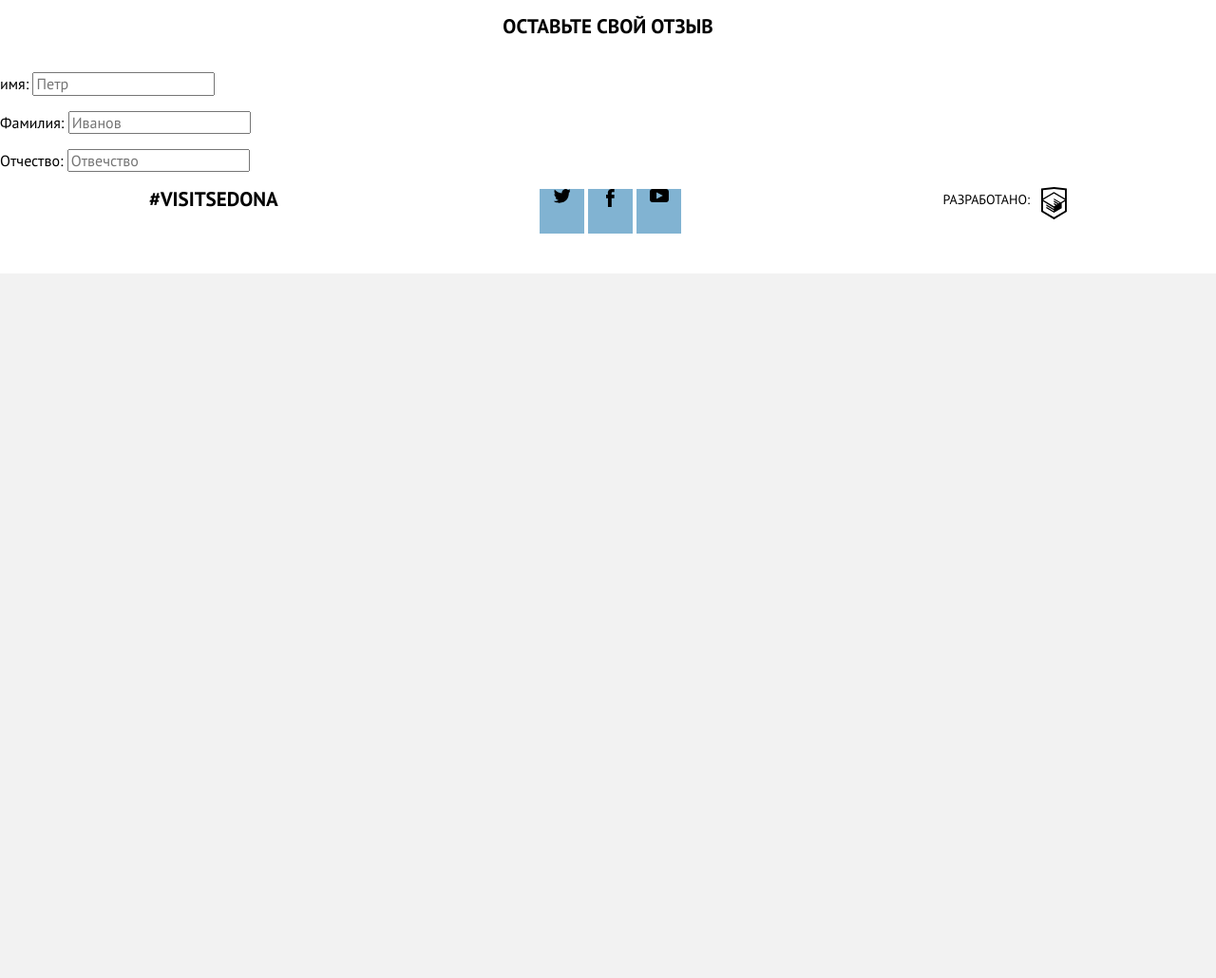
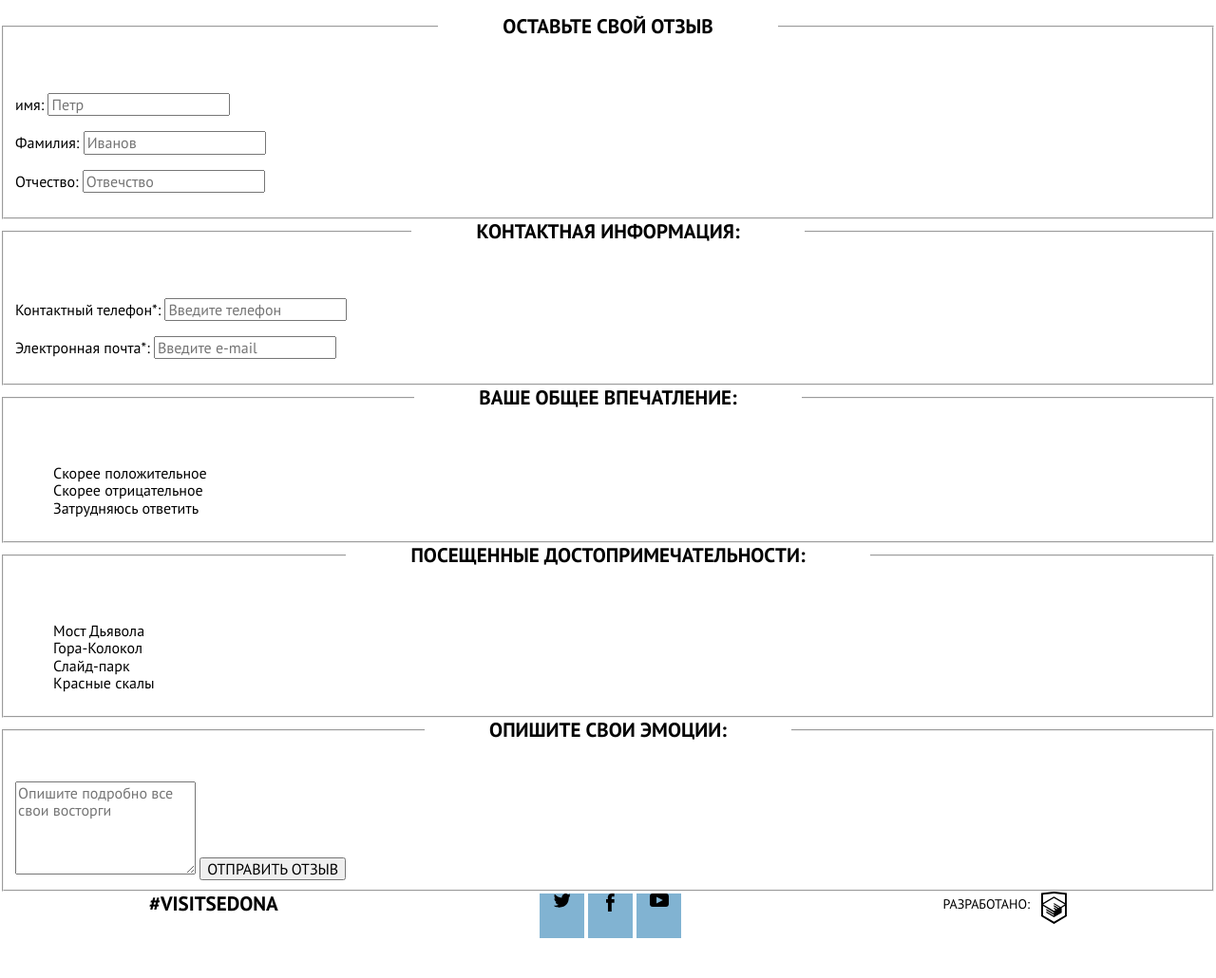
Before and after one commit to TanyaElmus/861207-sedona-16, a website: page source/form.html in a window 1280 px wide. Shown: the part 710-1740 px from the top of the page at 95% size. Before the commit the page ends 998 px from the top, so only its background shows below. Drawn offline with nearby package versions, Linux system fonts and the light colour scheme; files that its build step writes are made by us from their sources; files whose address does not match are found by name.

Commit message:
pixel perfect phase changes+ html form

```diff
--- a/source/form.html
+++ b/source/form.html
@@ -50,10 +50,10 @@
           а также о посещенных вами достопримечательностях</h3>
       </div>
 
-
       <form class="person person-form" action="https://echo.htmlacademy.ru" method="post">
         <div class="person-form-wrap">
-        <h2 class="page-title person__title">Оставьте свой отзыв</h2>
+          <fieldset class="feedback">
+            <legend class="page-title person__title">Оставьте свой отзыв</legend>
             <p class="person__name">
               <label for="name">имя:</label>
               <input type="name" name="name" placeholder="Петр">
@@ -66,10 +66,68 @@
               <label for="patronymic">Отчество:</label>
               <input type="patronymic" name="patronymic" placeholder="Отвечство">
             </p>
-      </div>
+          </fieldset>
+          <fieldset class="contacts">
+            <legend class="page-title contact__title">Контактная информация:</legend>
+            <p class="contacts__number">
+              <label for="number">Контактный телефон*:</label>
+              <input type="number" name="number" placeholder="Введите телефон">
+              <p class="contacts__email">
+                <label for="number">Электронная почта*:</label>
+                <input type="email" name="email" placeholder="Введите e-mail">
+          </fieldset>
+          <fieldset class="feeling">
+            <legend class="page-title feeling__title">ВАше Общее впечатление:</legend>
+            <ul class="feeling-list">
+              <li class="feeling-option">
+                <input class="visually-hidden feeling-input feeling-input-radio" type="radio" name="positive"
+                  value="positive" id="feeling-positive" checked>
+                <label for="feeling-positive">Скорее положительное</label>
+              </li>
+              <li class="feeling-option">
+                <input class="visually-hidden feeling-input feeling-input-radio" type="radio" name="negative"
+                  value="negative" id="feeling-negative" checked>
+                <label for="feeling-negative">Скорее отрицательное</label>
+              </li>
+              <li class="feeling-option">
+                <input class="visually-hidden feeling-input feeling-input-radio" type="radio" name="difficult-to-answer"
+                  value="difficult-to-answer" id="feeling-difficult-to-answer" checked>
+                <label for="feeling-difficult-to-answer">Затрудняюсь ответить</label>
+              </li>
+            </ul>
+          </fieldset>
+          <fieldset class="visited">
+            <legend class="page-title visited__title">посещенные
+              достопримечательности:</legend>
+            <ul class="visited-list">
+              <li class="visited-option">
+                <input class="visually-hidden visited-input-checkbox" type="checkbox" name="bridge" id="visited-bridge"
+                  checked>
+                <label for="visited-bridge">Мост Дьявола</label>
+              </li>
+              <li class="visited-option">
+                <input class="visually-hidden visited-input-checkbox" type="checkbox" name="mountain"
+                  id="visited-mountain" checked>
+                <label for="visited-mountain">Гора-Колокол</label>
+              </li>
+              <li class="visited-option">
+                <input class="visually-hidden visited-input-checkbox" type="checkbox" name="park" id="visited-park"
+                  checked>
+                <label for="visited-park">Слайд-парк</label>
+              </li>
+              <li class="visited-option">
+                <input class="visually-hidden visited-input-checkbox" type="checkbox" name="red-rocks"
+                  id="visited-red-rocks" checked>
+                <label for="visited-red-rocks">Красные скалы</label>
+              </li>
+            </ul>
+          </fieldset>
+          <fieldset class="emotions">
+            <legend class="page-title emotions-title">Опишите свои эмоции:</legend>
+            <textarea name="text-letter" placeholder="Опишите подробно все свои восторги" rows="5"></textarea>
+            <button class="send-feedback__button" type="button">ОТПРАВИТЬ ОТЗЫВ</button>
+          </fieldset>
       </form>
-
-
     </main>
 
     <footer class="page-footer">
@@ -122,9 +180,9 @@
           <b class="copyright__text">Разработано:</b>
           <a class="copyright__icon" href="https://htmlacademy.ru/intensive/adaptive" target="_blank"><span
               class="visually-hidden">HTML Academy</span>
-          <svg version="1.1" id="Layer_1" xmlns="http://www.w3.org/2000/svg" xmlns:xlink="http://www.w3.org/1999/xlink"
-            x="0px" y="0px" width="26.943px" height="34.09px" viewBox="0 0 26.943 34.09"
-            enable-background="new 0 0 26.943 34.09" xml:space="preserve">
+            <svg version="1.1" id="Layer_1" xmlns="http://www.w3.org/2000/svg"
+              xmlns:xlink="http://www.w3.org/1999/xlink" x="0px" y="0px" width="26.943px" height="34.09px"
+              viewBox="0 0 26.943 34.09" enable-background="new 0 0 26.943 34.09" xml:space="preserve">
               <path
                 d="M13.62,0.017L13.472,0L0,1.412v24.661l13.473,8.017l13.43-7.99l0.042-0.025V1.412L13.62,0.017z M25.019,12.127L13.495,5.334 L13.494,5.23l-0.087,0.05l-0.088-0.056v0.109L1.925,12.118V3.147l11.548-1.212l11.547,1.212V12.127z M13.405,6.787L24.923,13.5 l-4.479,2.64l-7.093-4.221l-0.014,1.415l5.904,3.513l-0.86,0.507l-5.03-2.992l-0.014,1.415l3.827,2.275l-0.782,0.523l-3.031-1.787 l-0.014,1.413l1.853,1.091l-1.8,1.081L2.034,13.622L13.405,6.787z M1.925,15.127l11.411,6.791l0.016,1.044L5.41,18.234L5.395,19.65 l7.979,4.795l0.018,1.076l-7.973-4.74l-0.013,1.414l8.021,4.822l0.046,0.025l8.143-4.872l-0.011-5.177l3.415-2.036v10.021 L13.472,31.85L1.925,24.979V15.127z" />
             </svg>
--- a/source/less/reasons.less
+++ b/source/less/reasons.less
@@ -148,6 +148,7 @@ height:37px;
 
   .reasons__item:first-child {
     padding-top: 44px;
+    margin: 0;
   }
 
 .reasons__item:first-child:after {
@@ -157,6 +158,7 @@ height:37px;
 .reasons__item:after {
   display: none;
 }
+
   .reasons__image {
     position: absolute;
     left: 100%;
@@ -170,7 +172,7 @@ height:37px;
     padding-top: 17px;
 
     &--reverse {
-    margin-right: 0;
+    margin-right: 66.6%;
     margin-left: 200%;
     }
 
@@ -208,6 +210,10 @@ height:37px;
     }
   }
 
+  .reasons__item--reverse {
+    margin-left: 66.6%;
+  }
+
   .reasons__discription {
     margin-bottom: 30px;
   }
```
Also changed, not shown: source/index.html (+1 -1 lines). Lines whose indentation alone changed are shown as unchanged.
